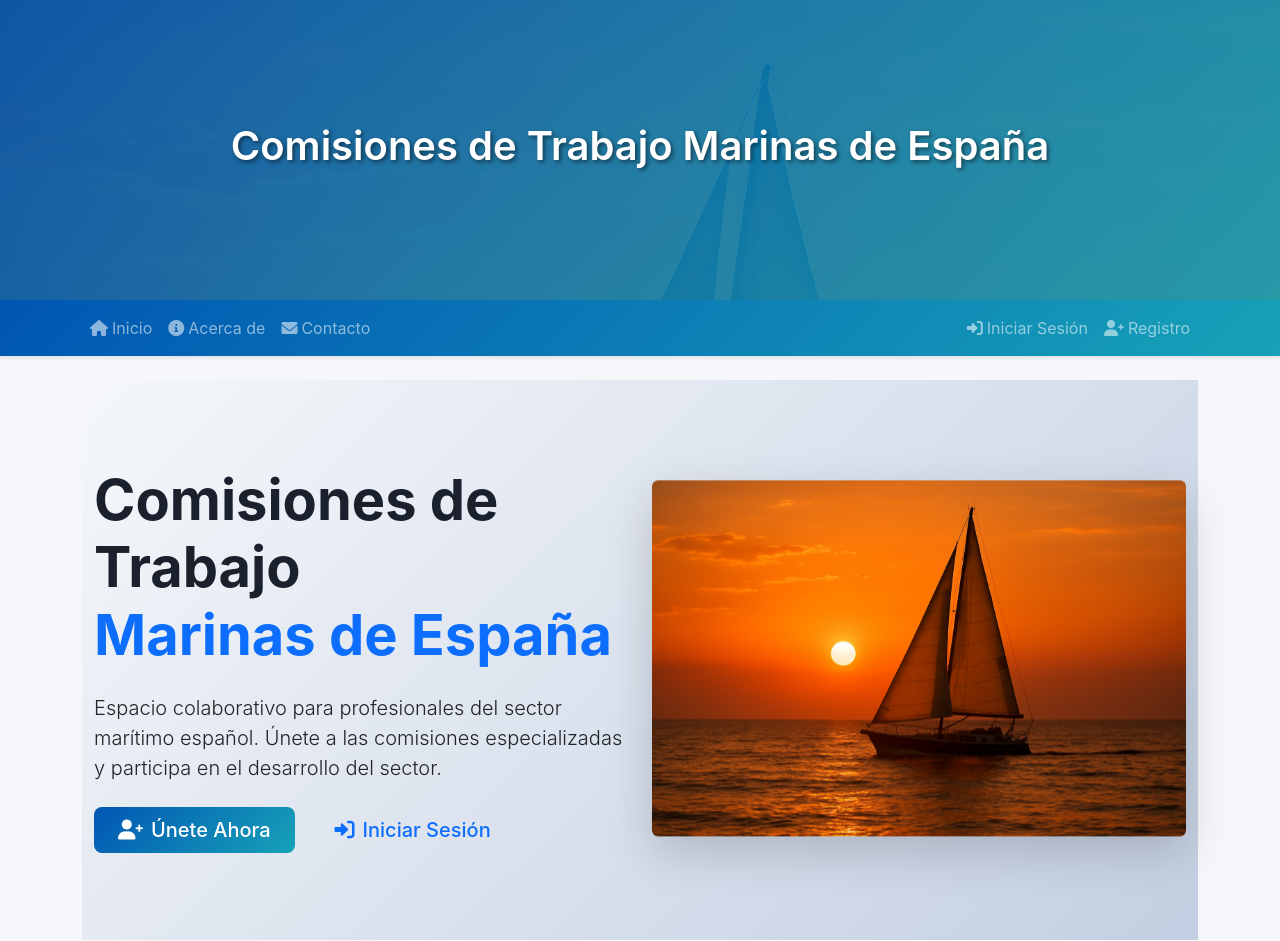
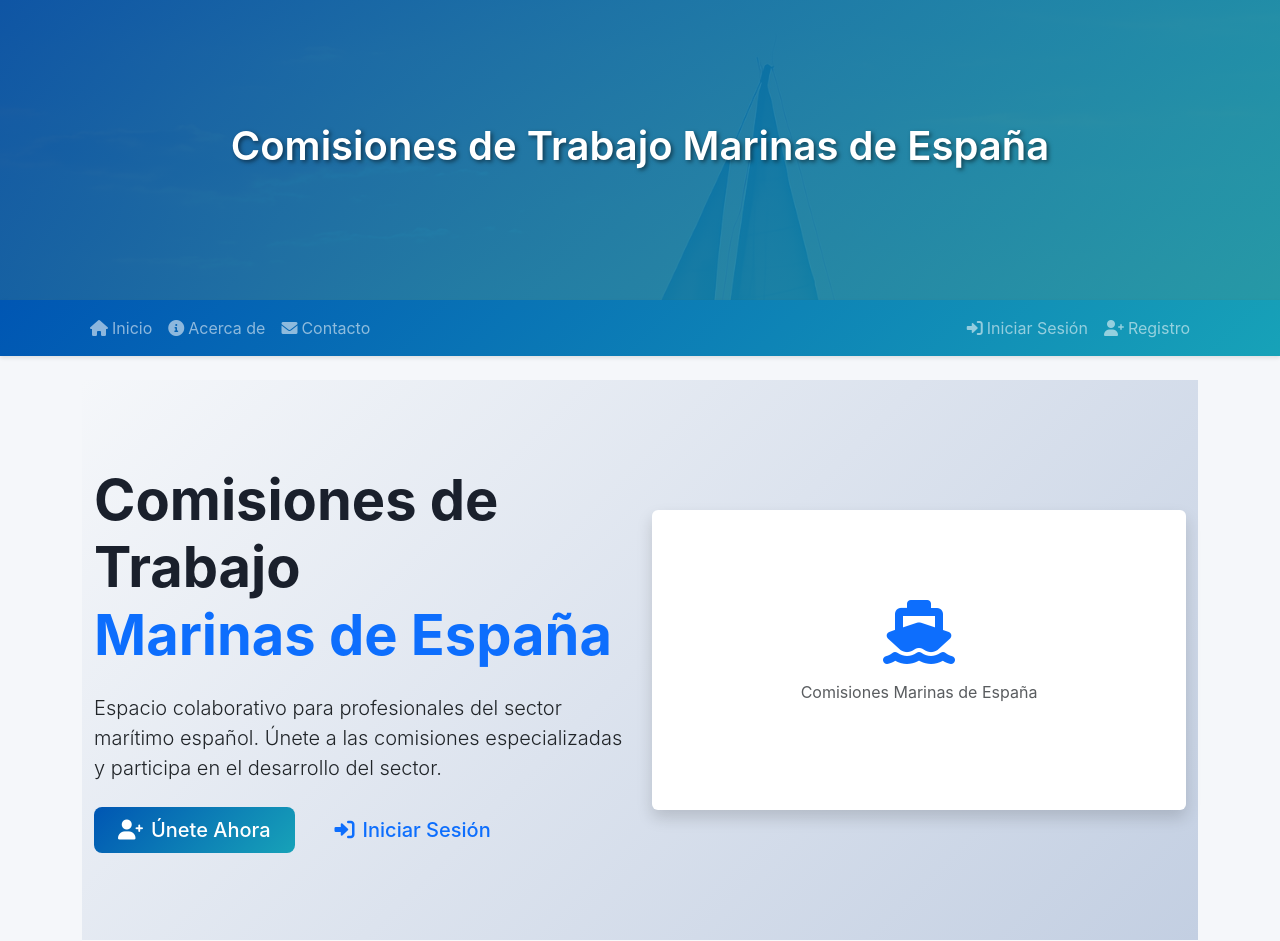
Before and after one commit to Gumerwest/comisiones-marinas, a Flask app: page / in a window 1280 px wide. Shown: the top 941 px of the page. Run offline with Flask 3, Linux system fonts and the light colour scheme; data that the repository does not hold is empty; some libraries are stand-ins or nearby versions.

Commit message:
Update index.html

```diff
--- a/app/templates/main/index.html
+++ b/app/templates/main/index.html
@@ -2,6 +2,15 @@
 
 {% block content %}
 <div class="home-container">
+    <!-- Aviso sobre el rendimiento en Render -->
+    {% if config.get('RENDER') %}
+    <div class="alert alert-info alert-dismissible fade show mb-4" role="alert">
+        <i class="fas fa-info-circle me-2"></i>
+        <strong>Nota:</strong> Esta aplicación está alojada en un servicio gratuito. La primera carga después de un período de inactividad puede tardar hasta 30 segundos. Las funciones de carga de archivos están deshabilitadas en esta versión de demostración.
+        <button type="button" class="btn-close" data-bs-dismiss="alert"></button>
+    </div>
+    {% endif %}
+
     <!-- Hero Section Mejorado -->
     <section class="hero-section">
         <div class="hero-content">
@@ -33,9 +42,11 @@
                     </div>
                     <div class="col-lg-6">
                         <div class="hero-image">
-                            <img src="{{ url_for('static', filename='img/header.png') }}"
-                                 alt="Marinas de España" class="img-fluid rounded shadow-lg"
-                                 onerror="this.style.display='none'">
+                            <!-- No mostrar imagen si no hay sistema de archivos -->
+                            <div class="placeholder-image rounded shadow p-5 text-center bg-light">
+                                <i class="fas fa-ship fa-4x text-primary"></i>
+                                <p class="mt-3 text-muted">Comisiones Marinas de España</p>
+                            </div>
                         </div>
                     </div>
                 </div>
@@ -102,16 +113,9 @@
                 {% for comision in comisiones %}
                 <div class="col-lg-4 col-md-6">
                     <div class="comision-card h-100">
-                        {% if comision.imagen_path %}
-                        <div class="comision-image">
-                            <img src="{{ url_for('static', filename='uploads/' + comision.imagen_path) }}"
-                                 alt="{{ comision.nombre }}">
-                        </div>
-                        {% else %}
                         <div class="comision-image placeholder">
                             <i class="fas fa-ship fa-3x"></i>
                         </div>
-                        {% endif %}
 
                         <div class="comision-content">
                             <h4 class="comision-title">{{ comision.nombre }}</h4>
@@ -241,7 +245,7 @@
     {% endif %}
 </div>
 
-<!-- Estilos mejorados inspirados en el diseño de referencia -->
+<!-- Estilos mejorados -->
 <style>
 /* Reset y variables */
 :root {
@@ -269,12 +273,15 @@
 
 .hero-image {
     position: relative;
-    animation: float 6s ease-in-out infinite;
 }
 
-@keyframes float {
-    0%, 100% { transform: translateY(0px); }
-    50% { transform: translateY(-20px); }
+.placeholder-image {
+    height: 300px;
+    display: flex;
+    flex-direction: column;
+    align-items: center;
+    justify-content: center;
+    background: white !important;
 }
 
 /* Estadísticas */
@@ -336,17 +343,6 @@
     height: 200px;
     overflow: hidden;
     position: relative;
-}
-
-.comision-image img {
-    width: 100%;
-    height: 100%;
-    object-fit: cover;
-    transition: transform 0.3s ease;
-}
-
-.comision-card:hover .comision-image img {
-    transform: scale(1.05);
 }
 
 .comision-image.placeholder {
```
